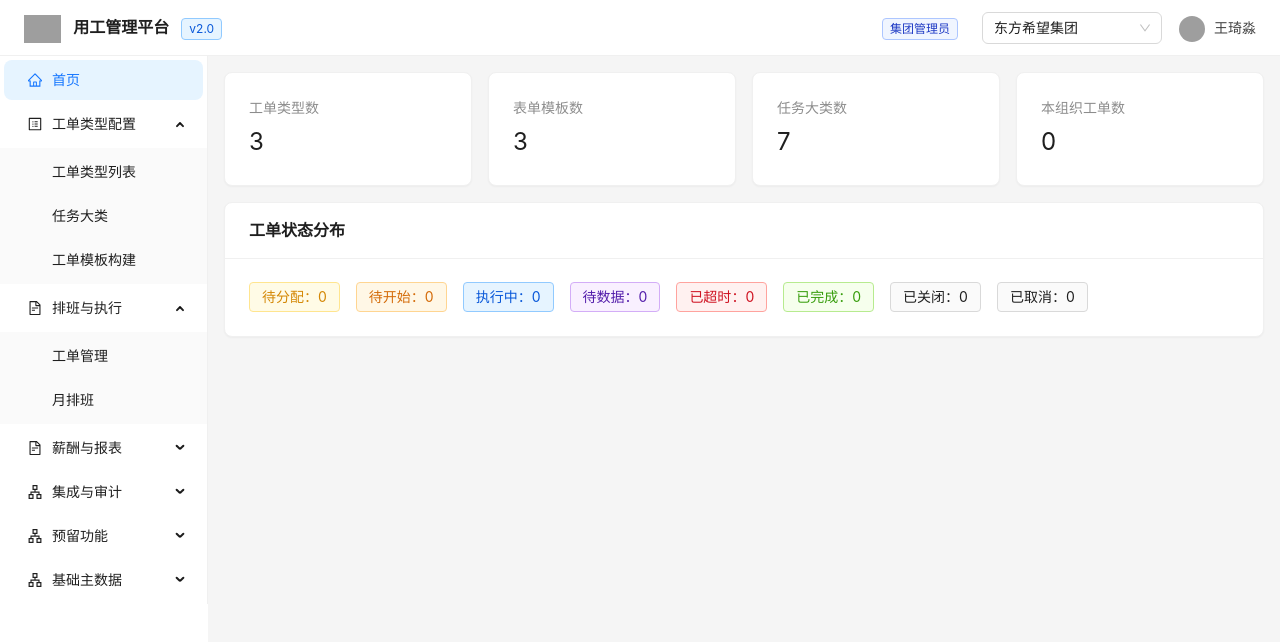
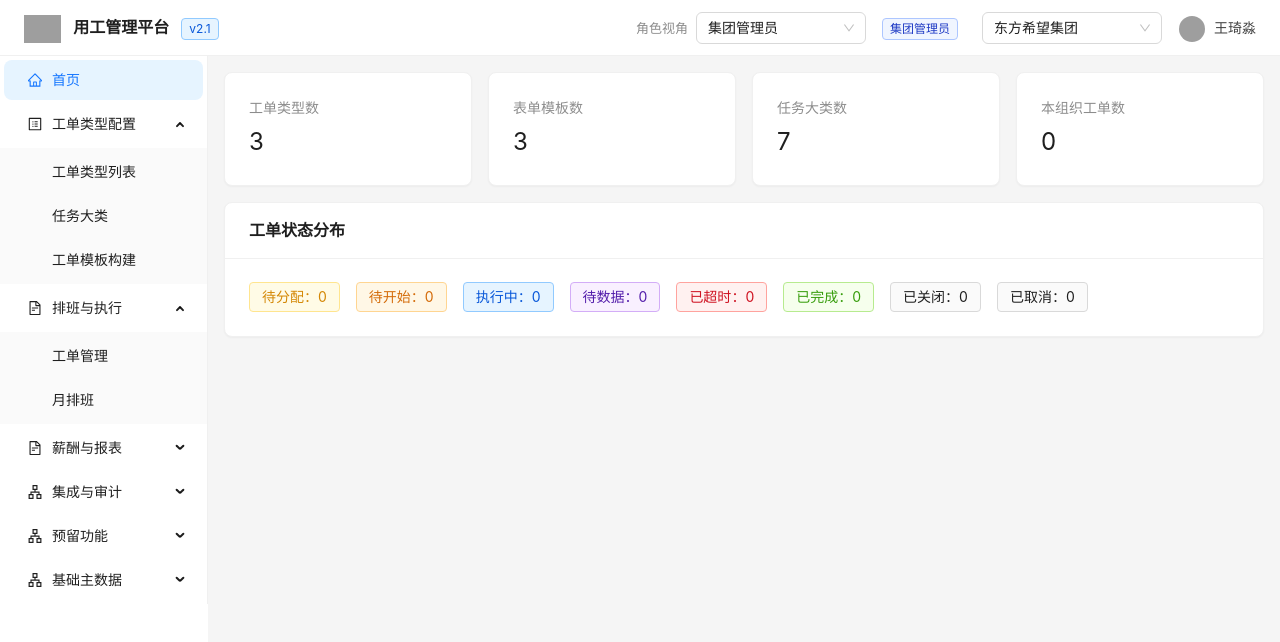
Before and after one commit to wang9283/work-order-refactor, a React (Vite) app: page / in a window 1280 px wide. Shown: the top 642 px of the page. Built offline with nearby package versions, Linux system fonts and the light colour scheme; grey boxes are pictures that could not be loaded.

Commit message:
feat: 角色视角权限（双端菜单过滤 + 关键动作拦截）

```diff
--- a/src/admin/App.jsx
+++ b/src/admin/App.jsx
@@ -1,7 +1,8 @@
 import React, { useEffect, useState } from 'react'
 import { Layout, Menu, Select, Space, Tag, Avatar } from 'antd'
 import { FileTextOutlined, ProfileOutlined, HomeOutlined, ApartmentOutlined } from '@ant-design/icons'
-import { loadConfig, loadCurrentOrg, saveCurrentOrg } from '@shared/store'
+import { loadConfig, loadCurrentOrg, saveCurrentOrg, loadCurrentRole, saveCurrentRole } from '@shared/store'
+import { ROLE_LABELS, availableRoles, canAccess, filterMenu } from '@shared/roles'
 import TicketTypeList from './pages/TicketTypeList'
 import FormTemplateList from './pages/FormTemplateList'
 import TaskCategoryList from './pages/TaskCategoryList'
@@ -24,60 +25,8 @@ import PriceStandardPage from './pages/PriceStandardPage'
 
 const { Header, Sider, Content } = Layout
 
-export default function App() {
-  const [config, setConfig] = useState(() => loadConfig())
-  const [orgId, setOrgId] = useState(() => loadCurrentOrg())
-  const [page, setPage] = useState('home')
-
-  useEffect(() => {
-    setConfig(loadConfig())
-  }, [orgId])
-
-  const refresh = () => setConfig(loadConfig())
-
-  const handleOrgChange = (value) => {
-    saveCurrentOrg(value)
-    setOrgId(value)
-  }
-
-  const handleMenuClick = (e) => {
-    setPage(e.key)
-    if (e.key === 'home') refresh()
-  }
-
-  const currentOrg = config.orgs.find((o) => o.id === orgId)
-  const roleName = orgId === 'group' ? '集团管理员' : '子公司配置管理员'
-
-  return (
-    <Layout style={{ minHeight: '100vh' }}>
-      <Header style={{ display: 'flex', alignItems: 'center', justifyContent: 'space-between', background: '#fff', paddingInline: 24, borderBottom: '1px solid #f0f0f0', height: 56 }}>
-        <Space size={12}>
-          <img src="/logo.png" alt="东方希望" style={{ height: 28 }} />
-          <span style={{ fontSize: 16, fontWeight: 600 }}>用工管理平台</span>
-          <Tag color="blue">v2.0</Tag>
-        </Space>
-        <Space size={16}>
-          <Tag color="geekblue">{roleName}</Tag>
-          <Select
-            value={orgId}
-            style={{ width: 180 }}
-            onChange={handleOrgChange}
-            options={config.orgs.filter((o) => o.level !== 'region').map((o) => ({ label: o.name, value: o.id }))}
-          />
-          <Space size={8}>
-            <Avatar size={28} src="/avatar.jpg" />
-            <span style={{ color: 'rgba(0,0,0,0.75)' }}>王琦淼</span>
-          </Space>
-        </Space>
-      </Header>
-      <Layout>
-        <Sider width={208} theme="light">
-          <Menu
-            mode="inline"
-            selectedKeys={[page]}
-              defaultOpenKeys={['types-group', 'execution-group']}
-            onClick={handleMenuClick}
-            items={[
+// 菜单结构；可见性由 filterMenu 按角色过滤（见 src/shared/roles.js）
+const MENU_ITEMS = [
   { key: 'home', icon: <HomeOutlined />, label: '首页' },
   {
     key: 'types-group',
@@ -89,7 +38,6 @@ export default function App() {
       { key: 'forms', label: '工单模板构建' },
     ],
   },
-
   {
     key: 'execution-group',
     icon: <FileTextOutlined />,
@@ -112,11 +60,6 @@ export default function App() {
       ] },
     ],
   },
-
-
-
-
-
   {
     key: 'integration-group',
     icon: <ApartmentOutlined />,
@@ -154,7 +97,84 @@ export default function App() {
       { key: 'lines-materials', label: '生产线/物料' },
     ],
   },
-            ]}
+]
+
+export default function App() {
+  const [config, setConfig] = useState(() => loadConfig())
+  const [orgId, setOrgId] = useState(() => loadCurrentOrg())
+  const [role, setRole] = useState(() => loadCurrentRole(loadCurrentOrg()))
+  const [page, setPage] = useState('home')
+
+  useEffect(() => {
+    setConfig(loadConfig())
+  }, [orgId])
+
+  const refresh = () => setConfig(loadConfig())
+
+  const handleOrgChange = (value) => {
+    saveCurrentOrg(value)
+    setOrgId(value)
+    // 组织变了，角色按新组织可选范围重新校验
+    const nextRole = loadCurrentRole(value)
+    saveCurrentRole(nextRole)
+    setRole(nextRole)
+    setPage('home')
+  }
+
+  const handleRoleChange = (value) => {
+    saveCurrentRole(value)
+    setRole(value)
+    // 切到无权访问的页面时回首页
+    if (!canAccess(page, value)) setPage('home')
+  }
+
+  const handleMenuClick = (e) => {
+    setPage(e.key)
+    if (e.key === 'home') refresh()
+  }
+
+  const currentOrg = config.orgs.find((o) => o.id === orgId)
+  const roleName = ROLE_LABELS[role] || role
+
+  return (
+    <Layout style={{ minHeight: '100vh' }}>
+      <Header style={{ display: 'flex', alignItems: 'center', justifyContent: 'space-between', background: '#fff', paddingInline: 24, borderBottom: '1px solid #f0f0f0', height: 56 }}>
+        <Space size={12}>
+          <img src="/logo.png" alt="东方希望" style={{ height: 28 }} />
+          <span style={{ fontSize: 16, fontWeight: 600 }}>用工管理平台</span>
+          <Tag color="blue">v2.1</Tag>
+        </Space>
+        <Space size={16}>
+          <Space size={8}>
+            <span style={{ color: 'rgba(0,0,0,0.45)', fontSize: 13 }}>角色视角</span>
+            <Select
+              value={role}
+              style={{ width: 170 }}
+              onChange={handleRoleChange}
+              options={availableRoles(orgId).map((r) => ({ label: ROLE_LABELS[r], value: r }))}
+            />
+          </Space>
+          <Tag color="geekblue">{roleName}</Tag>
+          <Select
+            value={orgId}
+            style={{ width: 180 }}
+            onChange={handleOrgChange}
+            options={config.orgs.filter((o) => o.level !== 'region').map((o) => ({ label: o.name, value: o.id }))}
+          />
+          <Space size={8}>
+            <Avatar size={28} src="/avatar.jpg" />
+            <span style={{ color: 'rgba(0,0,0,0.75)' }}>王琦淼</span>
+          </Space>
+        </Space>
+      </Header>
+      <Layout>
+        <Sider width={208} theme="light">
+          <Menu
+            mode="inline"
+            selectedKeys={[page]}
+            defaultOpenKeys={['types-group', 'execution-group']}
+            onClick={handleMenuClick}
+            items={filterMenu(MENU_ITEMS, role)}
           />
         </Sider>
         <Content style={{ padding: 16, background: '#f5f5f5' }}>
@@ -178,9 +198,9 @@ export default function App() {
             <TicketTypeList config={config} orgId={orgId} onRefresh={refresh} />
           ) : page === 'categories' ? (
             <TaskCategoryList config={config} orgId={orgId} onRefresh={refresh} />
-            ) : (
-            (page === 'forms' ? <FormTemplateList config={config} orgId={orgId} onRefresh={refresh} /> : null)
-          )}
+          ) : page === 'forms' ? (
+            <FormTemplateList config={config} orgId={orgId} onRefresh={refresh} />
+          ) : null}
         </Content>
       </Layout>
     </Layout>
--- a/src/admin/pages/ContributionPage.jsx
+++ b/src/admin/pages/ContributionPage.jsx
@@ -1,8 +1,12 @@
 import React, { useMemo, useState } from 'react'
 import { Card, Table, Button, Modal, InputNumber, Select, Space, Tag, message, Popconfirm } from 'antd'
 import { saveConfig } from '@shared/store'
+import { loadCurrentRole } from '@shared/store'
+import { can } from '@shared/roles'
 
 export default function ContributionPage({ config, orgId, onRefresh }) {
+  const role = loadCurrentRole(orgId)
+  const canEdit = can(role, 'editContribution')
   const [editingTicketId, setEditingTicketId] = useState(null)
   const [participants, setParticipants] = useState([])
   const [newPersonId, setNewPersonId] = useState(undefined)
@@ -68,7 +72,7 @@ export default function ContributionPage({ config, orgId, onRefresh }) {
           { title: '当前执行人', dataIndex: 'assigneeId', width: 120, render: (v) => personnel.find((p) => p.id === v)?.name || '—' },
           {
             title: '操作', key: 'action', width: 120,
-            render: (_, record) => <Button size="small" type="primary" ghost onClick={() => openAdjust(record)}>调节</Button>,
+            render: (_, record) => (canEdit ? <Button size="small" type="primary" ghost onClick={() => openAdjust(record)}>调节</Button> : <span style={{ color: '#999' }}>—</span>),
           },
         ]}
       />
--- a/src/admin/pages/TicketManage.jsx
+++ b/src/admin/pages/TicketManage.jsx
@@ -1,9 +1,13 @@
 import React, { useMemo, useState } from 'react'
 import { Card, Table, Tag, Space, Button, Modal, Input, Select, message } from 'antd'
 import { saveConfig, pushNotificationForEvent } from '@shared/store'
+import { loadCurrentRole } from '@shared/store'
+import { can } from '@shared/roles'
 import { TICKET_STATUS } from '@shared/constants'
 
 export default function TicketManage({ config, orgId, onRefresh }) {
+  const role = loadCurrentRole(orgId)
+  const canManage = can(role, 'manageTickets')
   const [reviewTicketId, setReviewTicketId] = useState(null)
   const [reviewText, setReviewText] = useState('')
   const [forceTicketId, setForceTicketId] = useState(null)
@@ -133,11 +137,11 @@ export default function TicketManage({ config, orgId, onRefresh }) {
             title: '操作', key: 'action', width: 220, fixed: 'right',
             render: (_, record) => (
               <Space size="small">
-                {record.status === 'timeout' && <a onClick={() => { setTimeoutTicketId(record.id); setTimeoutText('') }}>超时完成</a>}
-                {record.status === 'timeout' && <a onClick={() => { setForceTicketId(record.id); setForceText('') }} style={{ color: '#ff4d4f' }}>强制完结</a>}
-                {record.status === 'timeout' && <a onClick={() => { setReviewTicketId(record.id); setReviewText('') }}>复核</a>}
-                {record.status === 'waitingData' && <a onClick={() => mockArrive(record)}>模拟数据到达</a>}
-                {!['timeout', 'waitingData', 'closed', 'completed'].includes(record.status) && <span style={{ color: '#999' }}>—</span>}
+                {canManage && record.status === 'timeout' && <a onClick={() => { setTimeoutTicketId(record.id); setTimeoutText('') }}>超时完成</a>}
+                {canManage && record.status === 'timeout' && <a onClick={() => { setForceTicketId(record.id); setForceText('') }} style={{ color: '#ff4d4f' }}>强制完结</a>}
+                {canManage && record.status === 'timeout' && <a onClick={() => { setReviewTicketId(record.id); setReviewText('') }}>复核</a>}
+                {canManage && record.status === 'waitingData' && <a onClick={() => mockArrive(record)}>模拟数据到达</a>}
+                {(!canManage || !['timeout', 'waitingData', 'closed', 'completed'].includes(record.status)) && <span style={{ color: '#999' }}>—</span>}
               </Space>
             ),
           },
--- /dev/null
+++ b/src/shared/roles.js
@@ -0,0 +1,97 @@
+// 角色视角：菜单可见性 + 关键操作能力（演示用轻量权限），PC 与 App 双端共用
+// 角色定义来自《迭代方案》§七：集团管理员 / 子公司配置管理员 / 子公司工单管理员 / 子公司负责人 / 执行人
+
+export const ROLE_LABELS = {
+  group_admin: '集团管理员',
+  subsidiary_config_admin: '子公司配置管理员',
+  subsidiary_manager: '子公司工单管理员',
+  subsidiary_owner: '子公司负责人',
+  executor: '执行人',
+}
+
+export const GROUP_ROLES = ['group_admin']
+export const SUBSIDIARY_ROLES = ['subsidiary_config_admin', 'subsidiary_manager', 'subsidiary_owner', 'executor']
+
+export function availableRoles(orgId) {
+  return orgId === 'group' ? GROUP_ROLES : SUBSIDIARY_ROLES
+}
+
+export function defaultRole(orgId) {
+  return orgId === 'group' ? 'group_admin' : 'subsidiary_config_admin'
+}
+
+// 组织切换后校验角色：不在该组织可选范围内则回退默认角色
+export function normalizeRole(orgId, role) {
+  const list = availableRoles(orgId)
+  return role && list.includes(role) ? role : defaultRole(orgId)
+}
+
+// 菜单/页面访问白名单：'*' = 所有角色；未登记的键默认放行（避免误伤新页面）
+const MENU_ACCESS = {
+  home: '*',
+
+  // 工单类型配置 = 配置类角色
+  'types-group': ['group_admin', 'subsidiary_config_admin'],
+  types: ['group_admin', 'subsidiary_config_admin'],
+  categories: ['group_admin', 'subsidiary_config_admin'],
+  forms: ['group_admin', 'subsidiary_config_admin'],
+
+  // 排班与执行 = 工单管理员
+  'execution-group': ['group_admin', 'subsidiary_manager'],
+  tickets: ['group_admin', 'subsidiary_manager'],
+  schedules: ['group_admin', 'subsidiary_manager'],
+
+  // 薪酬与报表：报表给管理角色看，薪酬核算只给负责人
+  'salary-group': ['group_admin', 'subsidiary_manager', 'subsidiary_owner'],
+  reports: ['group_admin', 'subsidiary_manager', 'subsidiary_owner'],
+  'salary-sub': ['group_admin', 'subsidiary_owner'],
+  contribution: ['group_admin', 'subsidiary_owner'],
+  'income-check': ['group_admin', 'subsidiary_owner'],
+  'price-standards': ['group_admin', 'subsidiary_owner'],
+
+  // 集成与审计：消息人人可见（在组内），配置类归配置管理员，日志含工单管理员
+  'integration-group': ['group_admin', 'subsidiary_config_admin', 'subsidiary_manager', 'subsidiary_owner'],
+  'notification-config': ['group_admin', 'subsidiary_config_admin'],
+  'operation-logs': ['group_admin', 'subsidiary_config_admin', 'subsidiary_manager'],
+  messages: '*',
+  'integration-sub': ['group_admin', 'subsidiary_config_admin'],
+  'external-systems': ['group_admin', 'subsidiary_config_admin'],
+
+  // 基础主数据 = 配置管理员 + 工单管理员（排班要引用人员/班次）
+  'basic-data-group': ['group_admin', 'subsidiary_config_admin', 'subsidiary_manager'],
+  orgs: ['group_admin', 'subsidiary_config_admin', 'subsidiary_manager'],
+  personnel: ['group_admin', 'subsidiary_config_admin', 'subsidiary_manager'],
+  shifts: ['group_admin', 'subsidiary_config_admin', 'subsidiary_manager'],
+  dicts: ['group_admin', 'subsidiary_config_admin', 'subsidiary_manager'],
+  'lines-materials': ['group_admin', 'subsidiary_config_admin', 'subsidiary_manager'],
+
+  // 预留功能：执行人 PC 端只留首页
+  'reserved-group': ['group_admin', 'subsidiary_config_admin', 'subsidiary_manager', 'subsidiary_owner'],
+}
+
+export function canAccess(key, role) {
+  const a = MENU_ACCESS[key]
+  if (!a) return true
+  return a === '*' || a.includes(role)
+}
+
+// 递归过滤 antd Menu items：子项全被滤掉的分组随之隐藏
+export function filterMenu(items, role) {
+  return items
+    .map((it) => (Array.isArray(it.children) ? { ...it, children: filterMenu(it.children, role) } : it))
+    .filter((it) => (Array.isArray(it.children) ? it.children.length > 0 : canAccess(it.key, role)))
+    .filter((it) => (Array.isArray(it.children) ? canAccess(it.key, role) : true))
+}
+
+// 操作级能力：入口藏起来之外，关键动作再拦一道
+const CAPS = {
+  createTask: ['executor'],                              // App 快速新建 / 新建任务
+  submitTask: ['executor'],                              // App 提交完工 / 超时完成 / 添加子表记录
+  manageTickets: ['group_admin', 'subsidiary_manager'],  // PC 超时完成 / 强制完结 / 复核 / 模拟回写
+  editContribution: ['subsidiary_owner'],                // 贡献比例调节
+}
+
+export function can(role, cap) {
+  const a = CAPS[cap]
+  return !a || a.includes(role)
+}
--- a/src/shared/store.js
+++ b/src/shared/store.js
@@ -1,9 +1,11 @@
 // 共享数据存取层：PC 与 App 共用同一 localStorage key，保证两端数据一致
 import { createDefaultConfig } from './demoData'
 import { NOTIFY_EVENTS } from './constants'
+import { defaultRole, normalizeRole } from './roles'
 
 const CONFIG_KEY = 'workOrderRefactor.config.v1'
 const ORG_KEY = 'workOrderRefactor.currentOrg.v1'
+const ROLE_KEY = 'workOrderRefactor.currentRole.v1'
 
 export function loadConfig() {
   const raw = localStorage.getItem(CONFIG_KEY)
@@ -88,6 +90,19 @@ export function loadCurrentOrg() {
 
 export function saveCurrentOrg(orgId) {
   localStorage.setItem(ORG_KEY, orgId)
+}
+
+export function loadCurrentRole(orgId) {
+  const saved = localStorage.getItem(ROLE_KEY)
+  return normalizeRole(orgId, saved)
+}
+
+export function saveCurrentRole(role) {
+  localStorage.setItem(ROLE_KEY, role)
+}
+
+export function getDefaultRole(orgId) {
+  return defaultRole(orgId)
 }
 
 export function getOrgOptions(config) {
```
Also changed, not shown: src/mobile/App.jsx (+26 -4 lines), src/mobile/pages/Mine.jsx (+55 -8 lines), src/mobile/pages/TaskDetail.jsx (+12 -3 lines), src/mobile/pages/TaskList.jsx (+8 -5 lines), 1 other file (tests, documents, lock files or other folders). Lines whose indentation alone changed are shown as unchanged.
